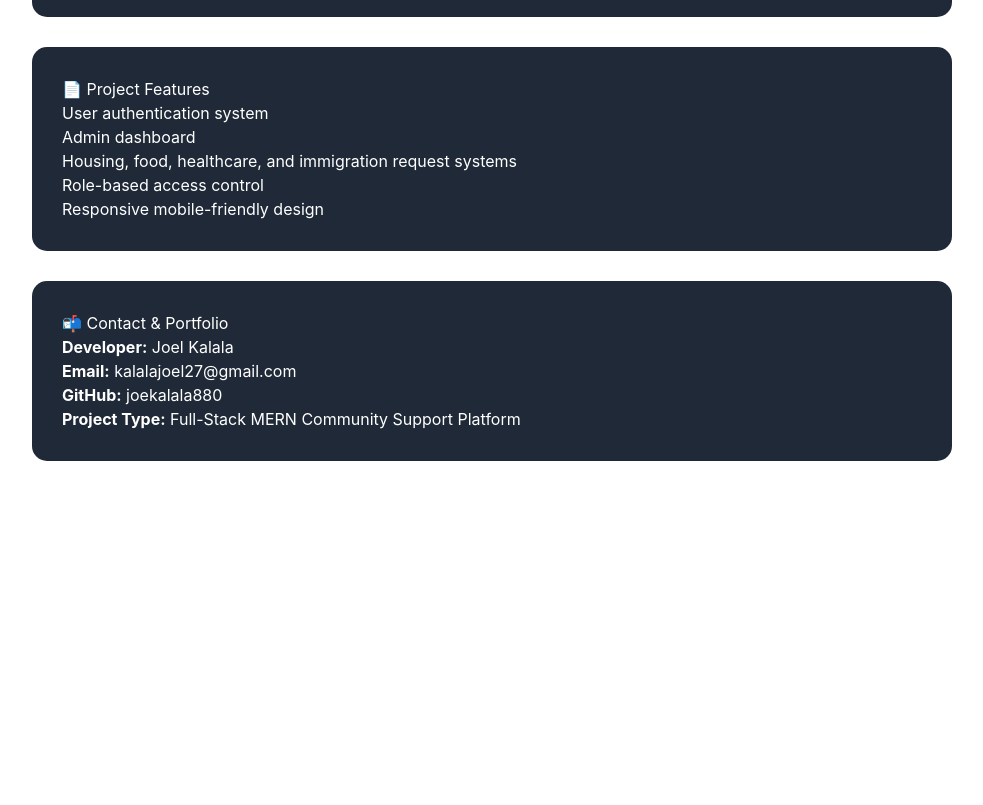
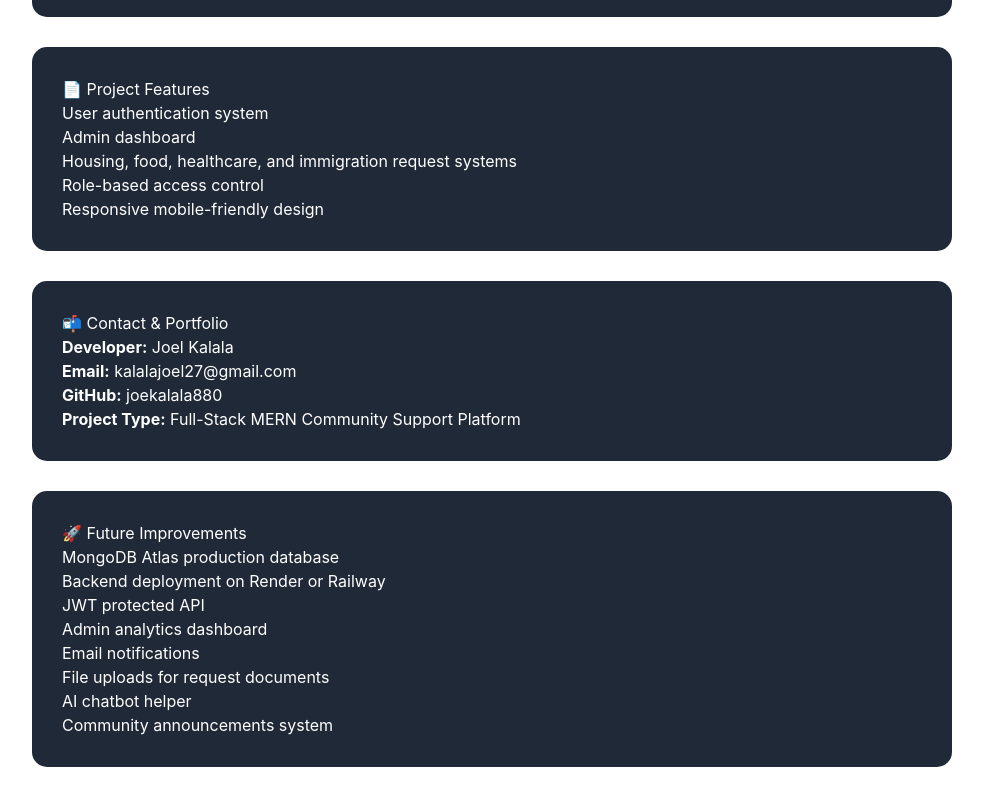
Before and after one commit to joekalala880/congolese-community-platform, a React app in the folder frontend/: page /developer in a window 1280 px wide. Shown: the part 718-1523 px from the top of the page, without its empty margins (148-1131 px from the left). Before the commit the page ends 1249 px from the top, so only its background shows below. Built offline with nearby package versions, Linux system fonts and the light colour scheme; the HTML template or start-up script is replaced by a standard one.

Commit message:
Add future improvements card

```diff
--- a/frontend/src/DeveloperPage.jsx
+++ b/frontend/src/DeveloperPage.jsx
@@ -105,6 +105,27 @@ function Developer() {
           <p><strong>GitHub:</strong> joekalala880</p>
           <p><strong>Project Type:</strong> Full-Stack MERN Community Support Platform</p>
         </div>
+        <div
+  style={{
+    backgroundColor: "#1f2937",
+    padding: "30px",
+    borderRadius: "15px",
+    marginBottom: "30px",
+  }}
+>
+  <h2>🚀 Future Improvements</h2>
+
+  <ul>
+    <li>MongoDB Atlas production database</li>
+    <li>Backend deployment on Render or Railway</li>
+    <li>JWT protected API</li>
+    <li>Admin analytics dashboard</li>
+    <li>Email notifications</li>
+    <li>File uploads for request documents</li>
+    <li>AI chatbot helper</li>
+    <li>Community announcements system</li>
+  </ul>
+</div>
       </div>
     </>
   );
```
